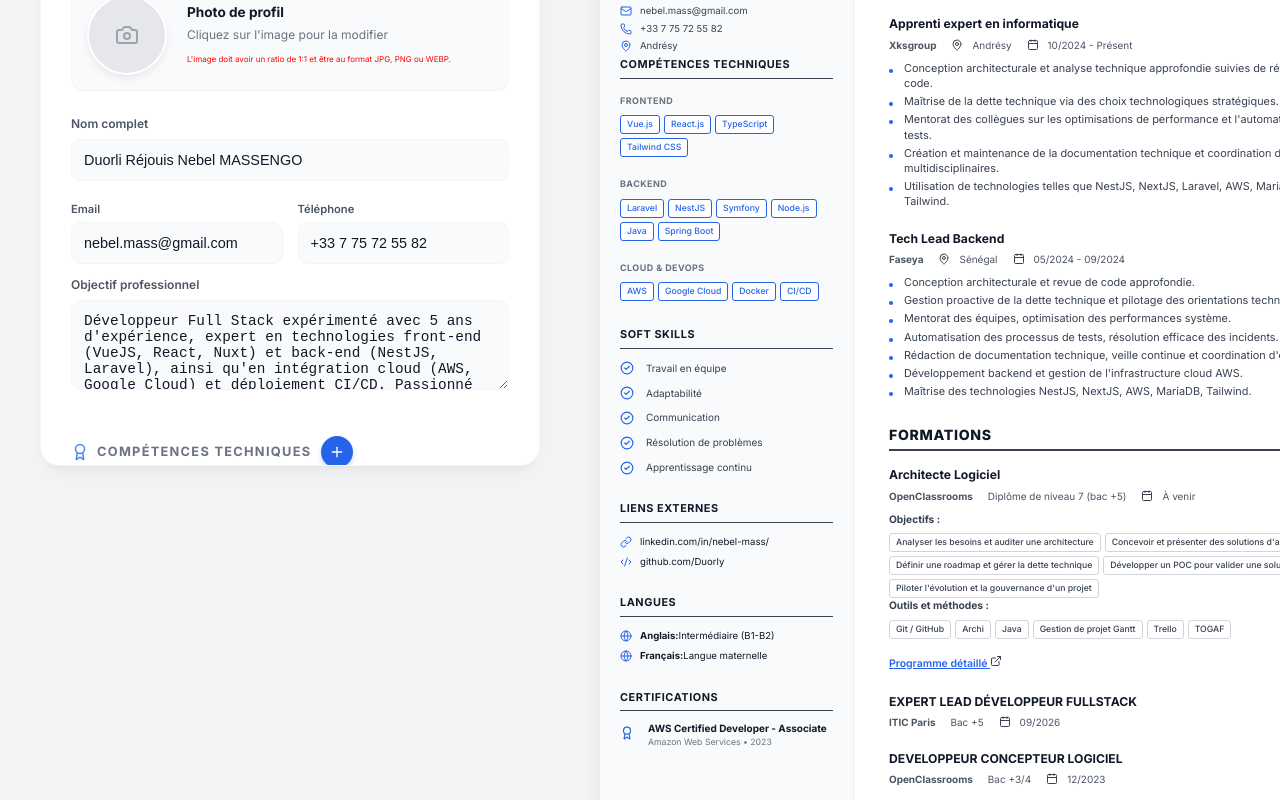
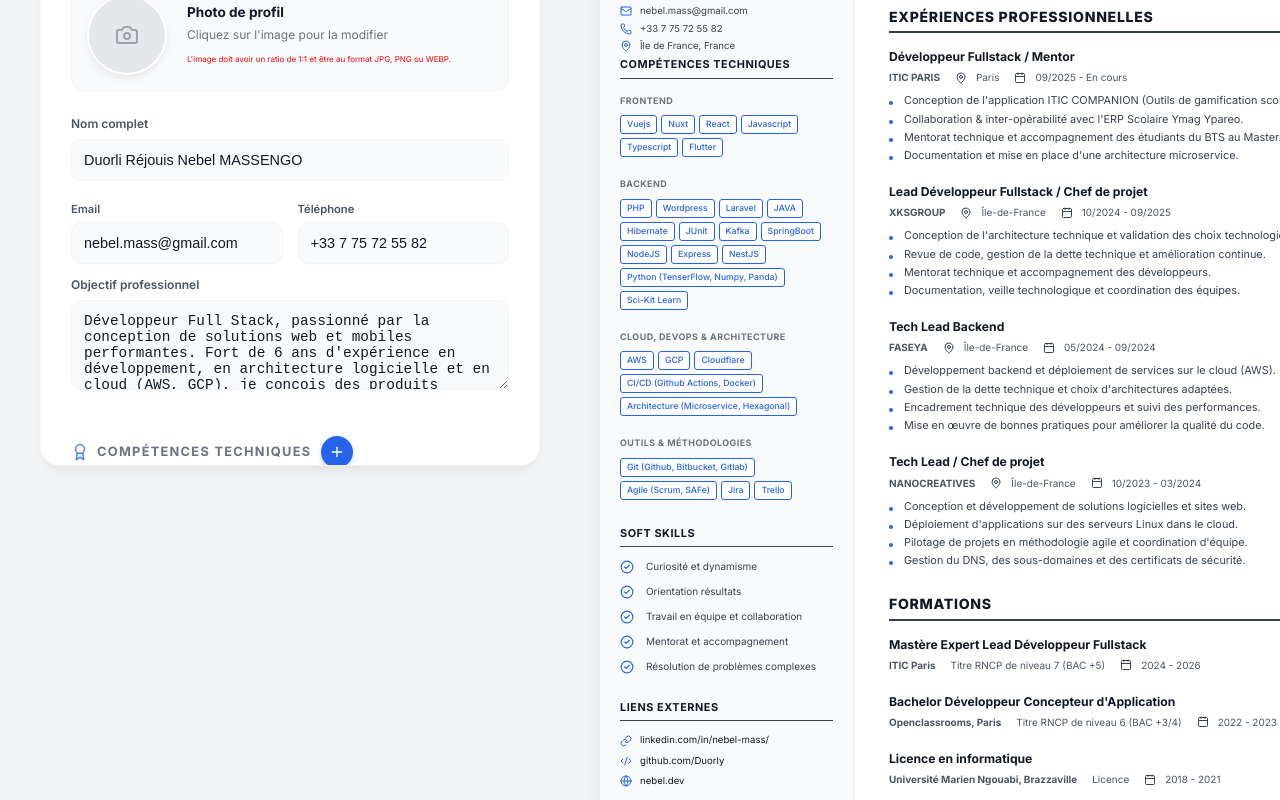
Before and after one commit to Duorly/CV_BUILDER, a React (Vite) app: page / in a window 1280 px wide. Shown: the part 320-1120 px from the top of the page. Built offline with nearby package versions, Linux system fonts and the light colour scheme.

Commit message:
feat: add dynamic social links management and update resume data with new professional experience and skills

```diff
--- a/src/components/Editor.jsx
+++ b/src/components/Editor.jsx
@@ -1,4 +1,4 @@
-import { User, Briefcase, GraduationCap, Languages, Award, Heart, Plus, Trash2, X, MapPin, Calendar, Building, GripVertical, Circle, Camera, Image } from 'lucide-react';
+import { User, Briefcase, GraduationCap, Languages, Award, Heart, Plus, Trash2, X, MapPin, Calendar, Building, GripVertical, Circle, Camera, Image, Link } from 'lucide-react';
 
 const Editor = ({ data, setData }) => {
     const handlePersonalInfoChange = (e) => {
@@ -170,6 +170,12 @@ const Editor = ({ data, setData }) => {
     const removeCertification = (index) => {
         const newCertifications = data.certifications.filter((_, i) => i !== index);
         setData({ ...data, certifications: newCertifications });
+    };
+
+    const updateSocialLink = (index, field, value) => {
+        const newLinks = [...(data.socialLinks || [])];
+        newLinks[index] = { ...newLinks[index], [field]: value };
+        setData({ ...data, socialLinks: newLinks });
     };
 
     return (
@@ -583,6 +589,37 @@ const Editor = ({ data, setData }) => {
                     </div>
                 ))}
             </div>
+            <div className="editor-section">
+                <div className="section-header-icon">
+                    <Link size={18} className="header-icon" />
+                    <h3>Liens externes</h3>
+                </div>
+                {(data.socialLinks || []).map((link, index) => (
+                    <div key={index} className="editor-item-box elegant mini-box">
+                        <div className="item-controls-top">
+                            <span className="item-label">{link.name.toUpperCase()}</span>
+                        </div>
+                        <div className="form-group mini">
+                            <label>URL</label>
+                            <input
+                                type="url"
+                                placeholder={`https://...`}
+                                value={link.url}
+                                onChange={(e) => updateSocialLink(index, 'url', e.target.value)}
+                            />
+                        </div>
+                        <div className="form-group mini">
+                            <label>Libellé affiché</label>
+                            <input
+                                type="text"
+                                placeholder={`Ex: mon-portfolio.fr`}
+                                value={link.label}
+                                onChange={(e) => updateSocialLink(index, 'label', e.target.value)}
+                            />
+                        </div>
+                    </div>
+                ))}
+            </div>
         </aside>
     );
 };
--- a/src/components/Resume.jsx
+++ b/src/components/Resume.jsx
@@ -64,7 +64,7 @@ const Resume = ({ data }) => {
                 <section className="sidebar-section">
                     <h2>Liens externes</h2>
                     <ul className="social-links">
-                        {socialLinks.map((link, index) => (
+                        {socialLinks.filter(link => link.url).map((link, index) => (
                             <li key={index}>
                                 <a href={link.url} target="_blank" rel="noreferrer">
                                     <Icon name={link.icon || "Link"} label={link.name} /> {link.label}
--- a/src/data/resumeData.json
+++ b/src/data/resumeData.json
@@ -1,50 +1,69 @@
 {
   "personalInfo": {
     "name": "Duorli Réjouis Nebel MASSENGO",
-    "title": "Développeur Full Stack",
+    "title": "Lead Développeur FullStack",
     "email": "nebel.mass@gmail.com",
     "phone": "+33 7 75 72 55 82",
-    "location": "Andrésy",
+    "location": "Île de France, France",
     "photo": "",
-    "objective": "Développeur Full Stack expérimenté avec 5 ans d'expérience, expert en technologies front-end (VueJS, React, Nuxt) et back-end (NestJS, Laravel), ainsi qu'en intégration cloud (AWS, Google Cloud) et déploiement CI/CD. Passionné de création et d'innovation technologique."
+    "objective": "Développeur Full Stack, passionné par la conception de solutions web et mobiles performantes. Fort de 6 ans d'expérience en développement, en architecture logicielle et en cloud (AWS, GCP), je conçois des produits robustes, évolutifs et optimisés. Curieux, dynamique et orienté résultats, j'aime collaborer dans des environnements agiles et relever des défis techniques ambitieux pour contribuer activement à la réussite des projets d'entreprise."
   },
   "mainSkills": [
     {
       "category": "Frontend",
       "skills": [
-        "Vue.js",
-        "React.js",
-        "TypeScript",
-        "Tailwind CSS"
+        "Vuejs",
+        "Nuxt",
+        "React",
+        "Javascript",
+        "Typescript",
+        "Flutter"
       ]
     },
     {
       "category": "Backend",
       "skills": [
+        "PHP",
+        "Wordpress",
         "Laravel",
+        "JAVA",
+        "Hibernate",
+        "JUnit",
+        "Kafka",
+        "SpringBoot",
+        "NodeJS",
+        "Express",
         "NestJS",
-        "Symfony",
-        "Node.js",
-        "Java",
-        "Spring Boot"
+        "Python (TenserFlow, Numpy, Panda)",
+        "Sci-Kit Learn"
       ]
     },
     {
-      "category": "Cloud & DevOps",
+      "category": "Cloud, DevOps & Architecture",
       "skills": [
         "AWS",
-        "Google Cloud",
-        "Docker",
-        "CI/CD"
+        "GCP",
+        "Cloudflare",
+        "CI/CD (Github Actions, Docker)",
+        "Architecture (Microservice, Hexagonal)"
+      ]
+    },
+    {
+      "category": "Outils & Méthodologies",
+      "skills": [
+        "Git (Github, Bitbucket, Gitlab)",
+        "Agile (Scrum, SAFe)",
+        "Jira",
+        "Trello"
       ]
     }
   ],
   "softSkills": [
-    "Travail en équipe",
-    "Adaptabilité",
-    "Communication",
-    "Résolution de problèmes",
-    "Apprentissage continu"
+    "Curiosité et dynamisme",
+    "Orientation résultats",
+    "Travail en équipe et collaboration",
+    "Mentorat et accompagnement",
+    "Résolution de problèmes complexes"
   ],
   "socialLinks": [
     {
@@ -58,83 +77,94 @@
       "url": "https://github.com/Duorly",
       "label": "github.com/Duorly",
       "icon": "CodeXml"
+    },
+    {
+      "name": "Portfolio",
+      "url": "https://nebel.dev",
+      "label": "nebel.dev",
+      "icon": "Globe"
     }
   ],
   "languages": [
     {
-      "name": "Anglais",
-      "level": "Intermédiaire (B1-B2)"
+      "name": "Français",
+      "level": "Langue maternelle"
     },
     {
-      "name": "Français",
-      "level": "Langue maternelle"
+      "name": "Anglais",
+      "level": "Niveau B2"
     }
   ],
   "experiences": [
     {
-      "title": "Apprenti expert en informatique",
-      "company": "Xksgroup",
-      "location": "Andrésy",
-      "period": "10/2024 - Présent",
+      "title": "Développeur Fullstack / Mentor",
+      "company": "ITIC PARIS",
+      "location": "Paris",
+      "period": "09/2025 - En cours",
       "details": [
-        "Conception architecturale et analyse technique approfondie suivies de révisions de code.",
-        "Maîtrise de la dette technique via des choix technologiques stratégiques.",
-        "Mentorat des collègues sur les optimisations de performance et l'automatisation des tests.",
-        "Création et maintenance de la documentation technique et coordination d'équipes multidisciplinaires.",
-        "Utilisation de technologies telles que NestJS, NextJS, Laravel, AWS, MariaDB et Tailwind."
+        "Conception de l'application ITIC COMPANION (Outils de gamification scolaire).",
+        "Collaboration & inter-opérabilité avec l'ERP Scolaire Ymag Ypareo.",
+        "Mentorat technique et accompagnement des étudiants du BTS au Master.",
+        "Documentation et mise en place d'une architecture microservice."
+      ]
+    },
+    {
+      "title": "Lead Développeur Fullstack / Chef de projet",
+      "company": "XKSGROUP",
+      "location": "Île-de-France",
+      "period": "10/2024 - 09/2025",
+      "details": [
+        "Conception de l'architecture technique et validation des choix technologiques.",
+        "Revue de code, gestion de la dette technique et amélioration continue.",
+        "Mentorat technique et accompagnement des développeurs.",
+        "Documentation, veille technologique et coordination des équipes."
       ]
     },
     {
       "title": "Tech Lead Backend",
-      "company": "Faseya",
-      "location": "Sénégal",
+      "company": "FASEYA",
+      "location": "Île-de-France",
       "period": "05/2024 - 09/2024",
       "details": [
-        "Conception architecturale et revue de code approfondie.",
-        "Gestion proactive de la dette technique et pilotage des orientations technologiques.",
-        "Mentorat des équipes, optimisation des performances système.",
-        "Automatisation des processus de tests, résolution efficace des incidents.",
-        "Rédaction de documentation technique, veille continue et coordination d'équipe.",
-        "Développement backend et gestion de l'infrastructure cloud AWS.",
-        "Maîtrise des technologies NestJS, NextJS, AWS, MariaDB, Tailwind."
+        "Développement backend et déploiement de services sur le cloud (AWS).",
+        "Gestion de la dette technique et choix d'architectures adaptées.",
+        "Encadrement technique des développeurs et suivi des performances.",
+        "Mise en œuvre de bonnes pratiques pour améliorer la qualité du code."
+      ]
+    },
+    {
+      "title": "Tech Lead / Chef de projet",
+      "company": "NANOCREATIVES",
+      "location": "Île-de-France",
+      "period": "10/2023 - 03/2024",
+      "details": [
+        "Conception et développement de solutions logicielles et sites web.",
+        "Déploiement d'applications sur des serveurs Linux dans le cloud.",
+        "Pilotage de projets en méthodologie agile et coordination d'équipe.",
+        "Gestion du DNS, des sous-domaines et des certificats de sécurité."
       ]
     }
   ],
   "education": [
     {
-      "title": "Architecte Logiciel",
-      "school": "OpenClassrooms",
-      "degree": "Diplôme de niveau 7 (bac +5)",
-      "period": "À venir",
-      "objectives": [
-        "Analyser les besoins et auditer une architecture",
-        "Concevoir et présenter des solutions d'architecture",
-        "Définir une roadmap et gérer la dette technique",
-        "Développer un POC pour valider une solution",
-        "Piloter l'évolution et la gouvernance d'un projet"
-      ],
-      "tools": [
-        "Git / GitHub",
-        "Archi",
-        "Java",
-        "Gestion de projet Gantt",
-        "Trello",
-        "TOGAF"
-      ],
-      "link": "#"
-    },
-    {
-      "title": "EXPERT LEAD DÉVELOPPEUR FULLSTACK",
+      "title": "Mastère Expert Lead Développeur Fullstack",
       "school": "ITIC Paris",
-      "degree": "Bac +5",
-      "period": "09/2026",
+      "degree": "Titre RNCP de niveau 7 (BAC +5)",
+      "period": "2024 - 2026",
       "details": []
     },
     {
-      "title": "DEVELOPPEUR CONCEPTEUR LOGICIEL",
-      "school": "OpenClassrooms",
-      "degree": "Bac +3/4",
-      "period": "12/2023",
+      "title": "Bachelor Développeur Concepteur d'Application",
+      "school": "Openclassrooms, Paris",
+      "degree": "Titre RNCP de niveau 6 (BAC +3/4)",
+      "period": "2022 - 2023",
+      "details": []
+    },
+    {
+      "title": "Licence en informatique",
+      "school": "Université Marien Ngouabi, Brazzaville",
+      "degree": "Licence",
+      "period": "2018 - 2021",
       "details": []
     }
   ],
```
